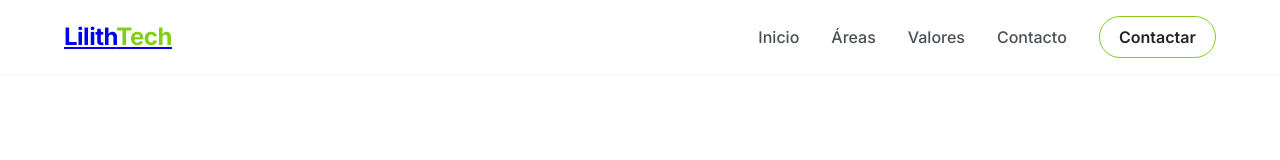
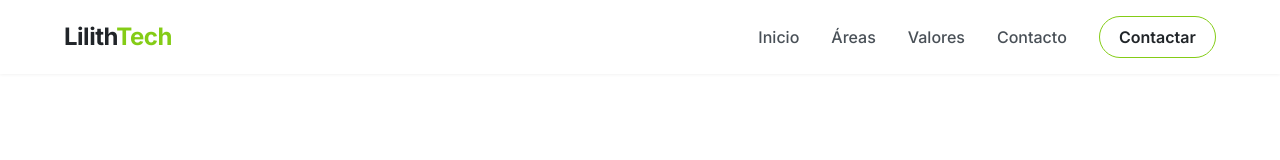
Before and after one commit to lilithtecnologies/lilithtecnologies.github.io, a plain HTML site: page index.html in a window 1280 px wide. Shown: the top 160 px of the page. Drawn offline with Linux system fonts and the light colour scheme.

Commit message:
Refactor logo section in index.html

```diff
--- a/index.html
+++ b/index.html
@@ -78,9 +78,8 @@
 
     <header class="site-header">
         <div class="container header-container">
-            <div class="logo">
-                <a href="#inicio" aria-label="Lilith Technologies - Inicio">Lilith<span
-                        class="logo-accent">Tech</span></a>
+           <div class="logo">
+                Lilith<span class="logo-accent">Tech</span>
             </div>
             <nav class="main-nav" aria-label="Navegación principal">
                 <ul class="nav-list">
```
